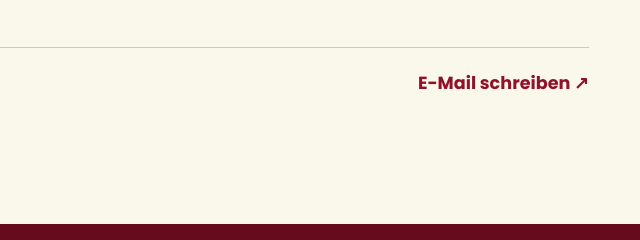
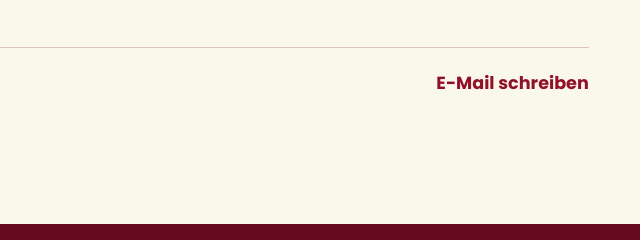
Before and after one commit to marapressjewelry2/website, a plain HTML site: page index.html in a window 1280 px wide. Shown: the part 1296-1536 px from the top of the page, 640-1280 px from the left. Drawn offline with Linux system fonts and the light colour scheme.

Commit message:
Remove arrow symbols from links in index.html

```diff
--- a/index.html
+++ b/index.html
@@ -55,7 +55,7 @@
               href="#kontakt"
               aria-label="Zum Kontakt"
             >
-              ↗
+
             </a>
           </div>
         </div>
@@ -114,7 +114,7 @@
           <p>Für Anfertigungen, Fragen und Kooperationen.</p>
 
           <a href="mailto:info@marapressjewelry.com">
-            E-Mail schreiben ↗
+            E-Mail schreiben
           </a>
         </div>
 
```
